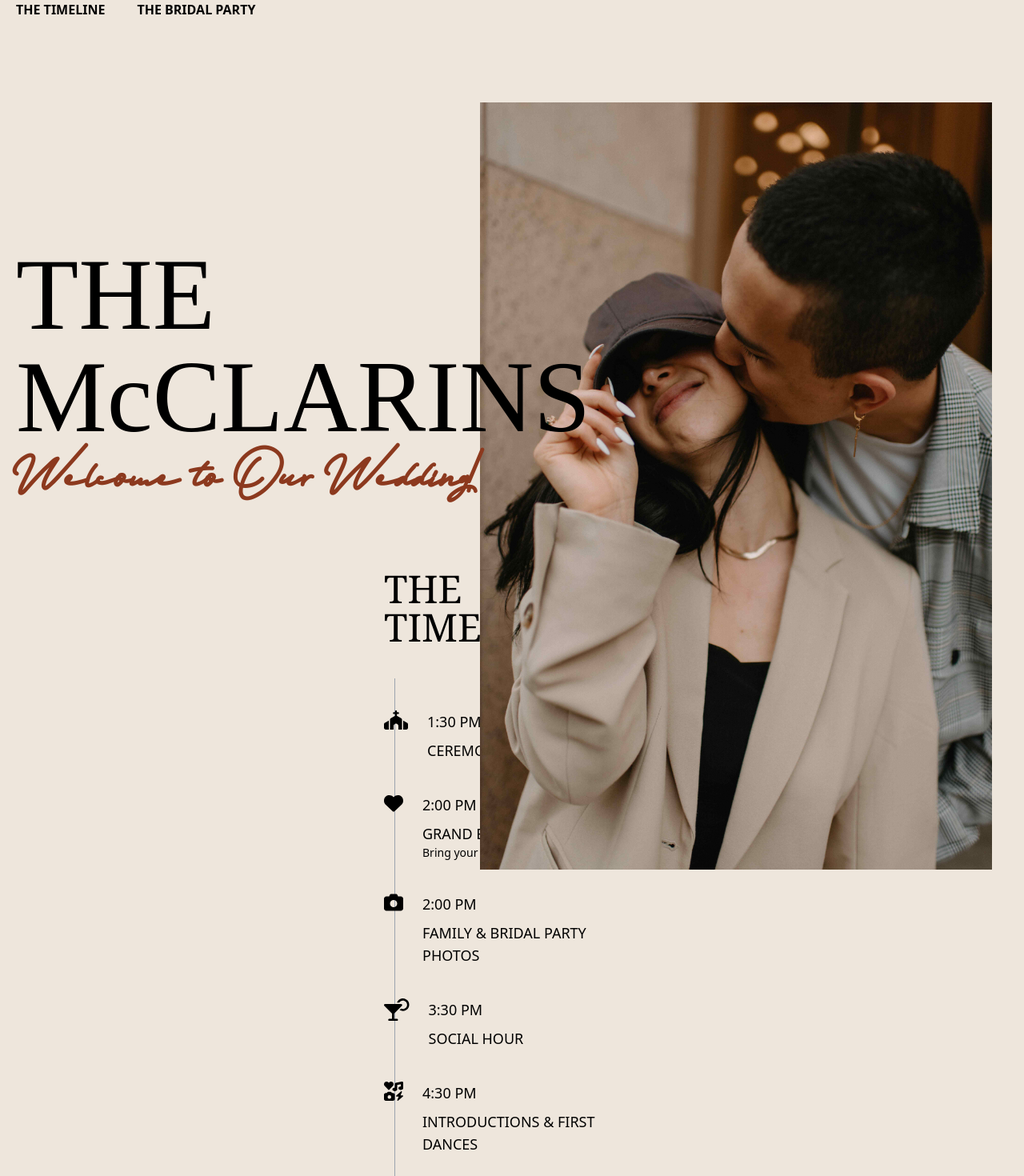
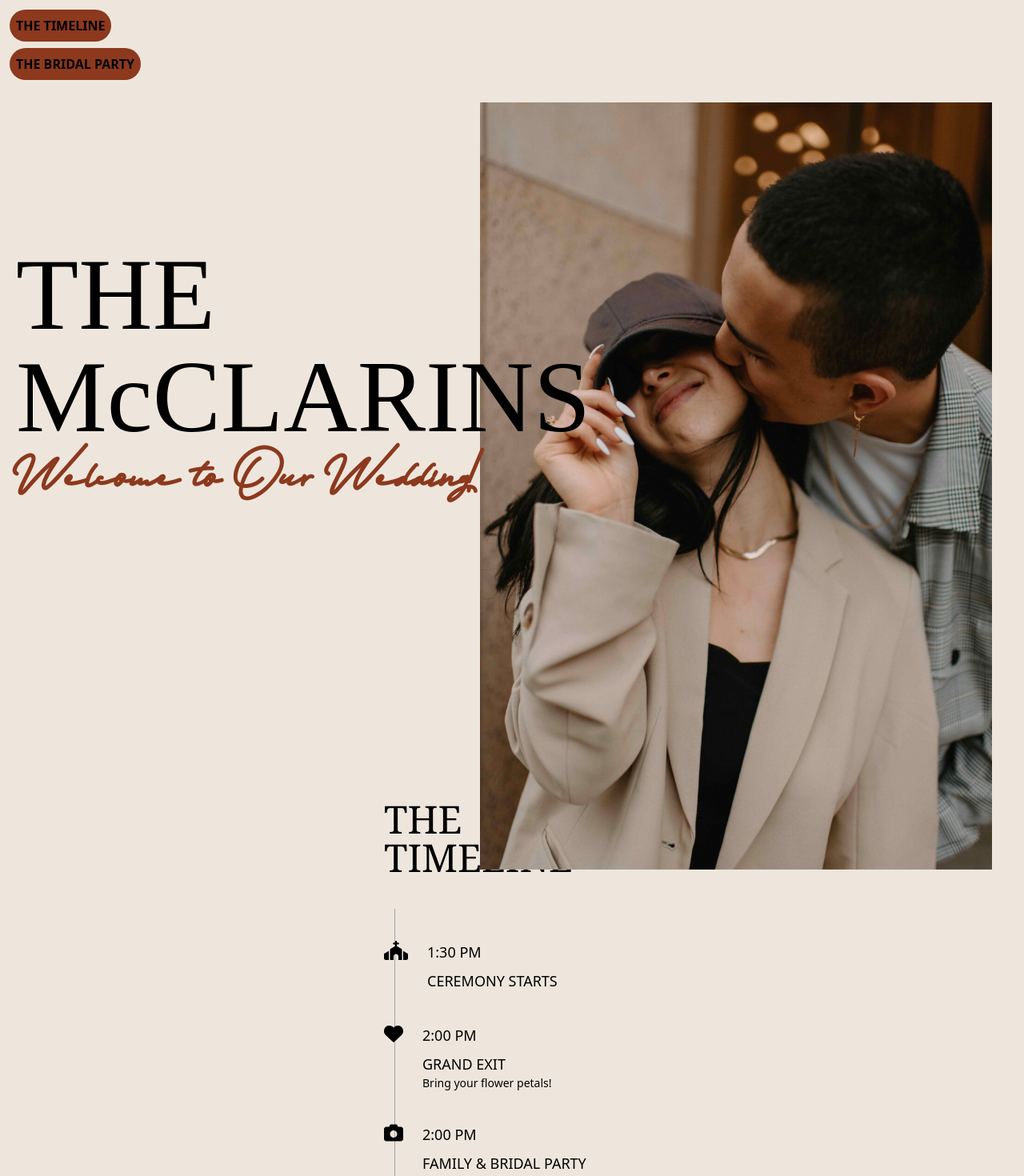
Before and after one commit to gnieb/wedding-cermony-site, a React (Create React App) app: page / in a window 1280 px wide. Shown: the top 1470 px of the page at 80% size. Built offline with nearby package versions, Linux system fonts and the light colour scheme.

Commit message:
adding space for desktop version just in case

```diff
--- a/src/components/Nav.js
+++ b/src/components/Nav.js
@@ -3,12 +3,12 @@
 
 export const Nav = () => {
     return (
-        <div className="hidden font-bold h-12 md:flex ">
+        <div className="hidden font-bold h-12 md:flex p-2 ">
             <div >
-                <a className="m-5"  alt="" href="#/timeline">THE TIMELINE</a>
+                <a className="m-1 fixed top-2 bg-darkO rounded-full p-2"  alt="" href="#/timeline">THE TIMELINE</a>
             </div>
             <div>
-                <a className="m-5" alt="" href="/#bridalparty">THE BRIDAL PARTY</a>
+                <a className="m-1 fixed top-14 bg-darkO rounded-full p-2" alt="" href="/#bridalparty">THE BRIDAL PARTY</a>
             </div>
         </div>
     );
--- a/src/pages/Home.js
+++ b/src/pages/Home.js
@@ -28,12 +28,12 @@ export const Home = () => {
                     <img src={us1} alt="us" />
                 </div>
             </div>
-            <div id="timeline" className="relative z-40 ">
+            <div  className="relative z-40 ">
             <div className="px-5 text-4xl sm:text-7xl text-darkO font-bold font-anetha">Welcome to Our Wedding!</div>
 
             </div>
 
-            <div>
+            <div id="timeline" className="pt-10 sm:pt-72">
                 <Timeline2 />
             </div>
 
```
